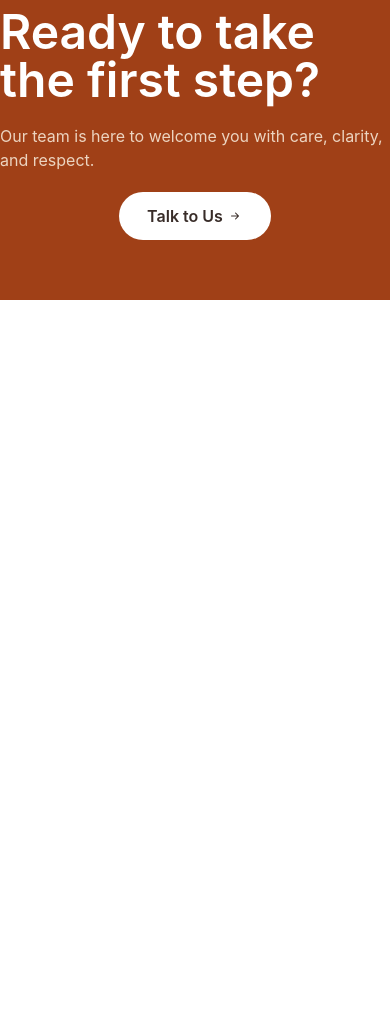
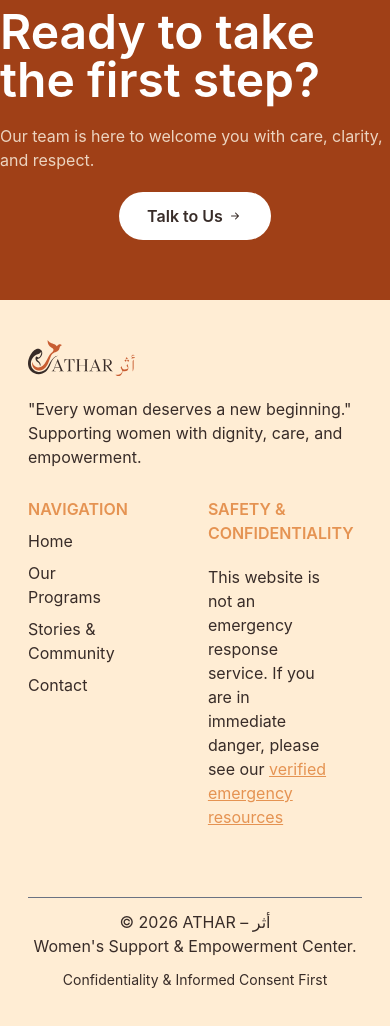
Before and after one commit to aymane-marki/AymaneMaki_FinalProject_Html-CSS, a website: page index.html in a window 390 px wide. Shown: the part 4916-5942 px from the top of the page. Before the commit the page ends 5216 px from the top, so only its background shows below. Drawn offline with nearby package versions, Linux system fonts and the light colour scheme.

Commit message:
added responsive footer

```diff
--- a/index.html
+++ b/index.html
@@ -81,7 +81,8 @@
         <span class="border-0 rounded-2xl bg-white py-2 px-5 hover:bg-amber-800 btn hover:text-white">Legal</span>
         <span
           class="border-0 rounded-2xl bg-white py-2 px-5 hover:bg-amber-800 btn hover:text-white">Professional</span>
-            <span class="border-0 rounded-2xl bg-white py-2 px-5 hover:bg-amber-800 btn hover:text-white">Group Support</span>
+        <span class="border-0 rounded-2xl bg-white py-2 px-5 hover:bg-amber-800 btn hover:text-white">Group
+          Support</span>
       </div>
 
     </section>
@@ -242,6 +243,36 @@
         to Us <i class="bi bi-arrow-right-short text-[#382c28]"></i></button>
     </section>
   </main>
+  <footer class="bg-orange-100 py-10 px-7">
+    <div class="flex lg:gap-40 max-sm:flex-col">
+      <nav class="flex flex-col lg:w-[33%] gap-4">
+        <a class=" text-xl"><img src="./public/images/lOGO (1).svg" alt=""></a>
+        <a class=" text-[#382c28]">"Every woman deserves a new beginning."
+          Supporting women with dignity, care, and
+          empowerment.</a>
+      </nav>
+      <div class="flex gap-20 max-sm:py-7">
+        <nav class="flex flex-col w-[80%] gap-2 ">
+          <h6 class=" font-semibold text-[#e59352] cursor-default">NAVIGATION</h6>
+          <a class="text-[#382c28] cursor-default">Home</a>
+          <a class="text-[#382c28] cursor-default">Our Programs</a>
+          <a class="text-[#382c28] cursor-default">Stories & Community</a>
+          <a class="text-[#382c28] cursor-default">Contact</a>
+        </nav>
+        <nav class="flex flex-col gap-5">
+          <h6 class=" font-semibold text-[#e59352] cursor-default">SAFETY & CONFIDENTIALITY</h6>
+          <a class="text-[#382c28] cursor-default w-[80%]">This website is not an emergency response service. If you
+            are in immediate danger, please see our <span class="text-[#e59352] link">verified emergency resources</span></a>
+        </nav>
+      </div>
+    </div>
+    <hr class=" text-gray-500 mt-10" />
+    <div class="flex justify-between max-sm:items-center max-sm:flex-col">
+      <span class="  text-[#382c28] max-sm:text-center pt-3 ">© 2026 ATHAR – أثر <br class="lg:hidden"> Women's Support & Empowerment Center.</span>
+      <span class=" text-sm text-[#382c28] sm:text-center pt-3">Confidentiality & Informed Consent First</span>
+    </div>
+    </div>
+  </footer>
 
 </body>
 
```
Also changed, not shown: public/css/output.css. Lines whose indentation alone changed are shown as unchanged.
